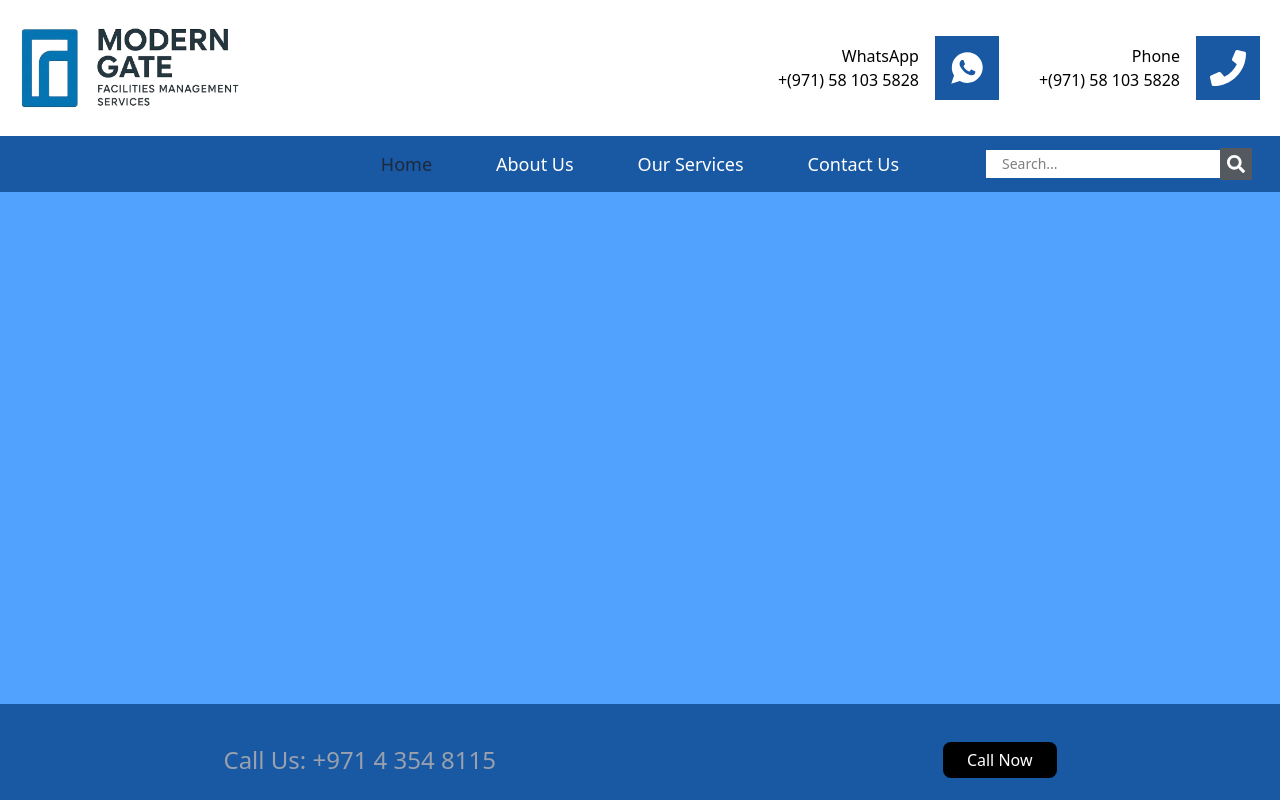
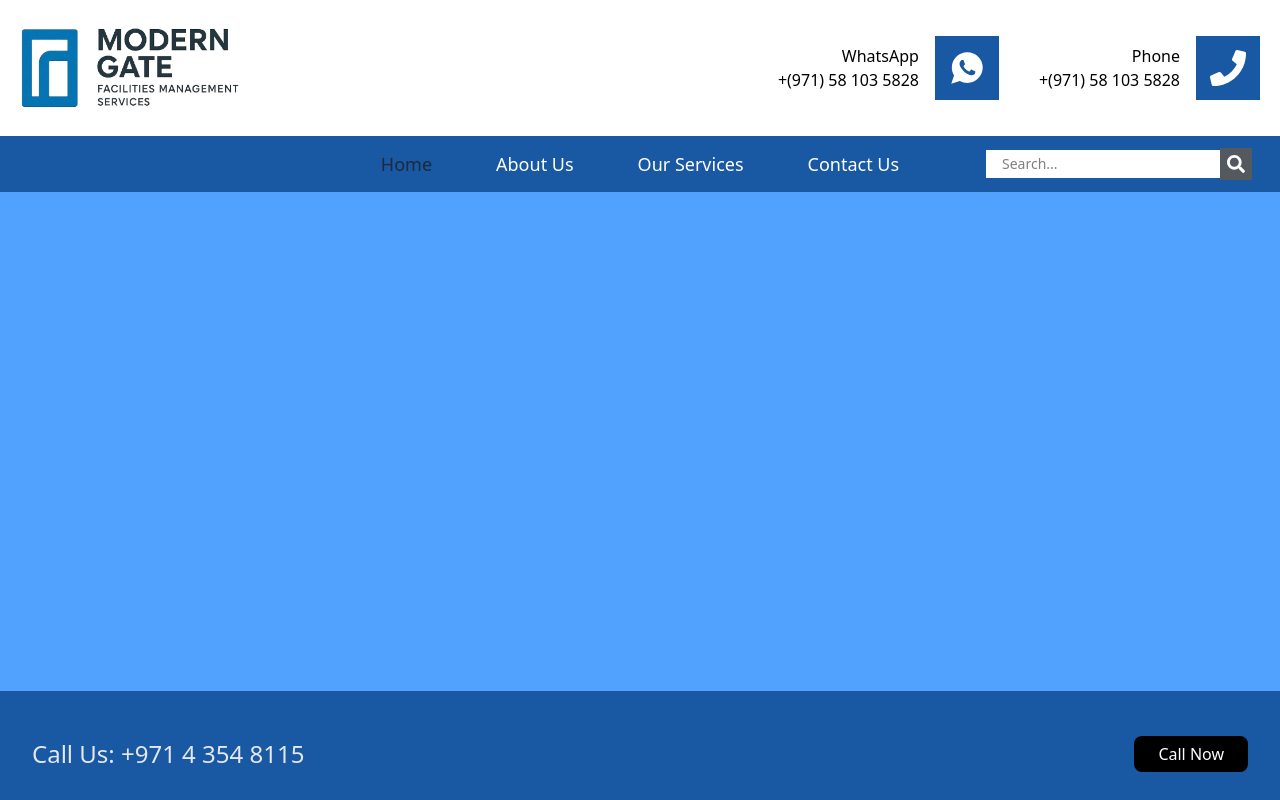
Before and after one commit to AliGhNarm/moderngate, a React (Vite) app: page / in a window 1280 px wide. Shown: the top 800 px of the page. Built offline with nearby package versions, Linux system fonts and the light colour scheme.

Commit message:
fix something

```diff
--- a/src/components/Hero.jsx
+++ b/src/components/Hero.jsx
@@ -1,15 +1,49 @@
+// import React from "react";
+
+// const Hero = () => {
+//   return (
+//     <section className="md:h-[78vh] h-[37vh] md:w-full w-full  ">
+//       <div className="banner md:h-[82%] h-[82%] w-full bg-blue-400"></div>
+//       <div className="banner md:h-[18%] h-[7vh] md:flex items-center flex justify-around py-2.5  w-full bg-primary">
+//         <div className="text-gray-400 text-2xl font-medium">
+//           <a href="tel:+971 4 354 8115">Call Us: +971 4 354 8115</a>
+//         </div>
+//         <button className="px-6 py-1.5 bg-black text-white rounded-lg hover:bg-black/80 cursor-pointer">
+//           <a href="tel:+971 4 354 8115">Call Now</a>
+//         </button>
+//       </div>
+//     </section>
+//   );
+// };
+
+// export default Hero;
+
 import React from "react";
 
 const Hero = () => {
   return (
-    <section className="md:h-[78vh] h-[37vh] md:w-full w-full  ">
-      <div className="banner md:h-[82%] h-[82%] w-full bg-blue-400"></div>
-      <div className="banner md:h-[18%] h-[7vh] md:flex items-center flex justify-around py-2.5  w-full bg-primary">
-        <div className="text-gray-400 text-2xl font-medium">
-          <a href="tel:+971 4 354 8115">Call Us: +971 4 354 8115</a>
+    <section className="relative w-full h-[50vh] md:h-[78vh]">
+      {/* Main Banner */}
+      <div className="absolute top-0 left-0 w-full h-[85%] bg-blue-400">
+        {/* You should replace this with your actual banner image */}
+        {/* <img src="/banner.jpg" alt="Banner" className="w-full h-full object-cover" /> */}
+      </div>
+
+      {/* Contact Bar */}
+      <div className="absolute bottom-0 left-0 w-full h-[20%] bg-primary flex  items-center justify-between px-4 md:px-8 py-2">
+        <div className="text-white md:text-gray-200 md:text-2xl font-medium mb-2 md:mb-0 text-center md:text-left">
+          <a
+            href="tel:+97143548115"
+            className="hover:text-white transition-colors"
+          >
+            Call Us: +971 4 354 8115
+          </a>
         </div>
-        <button className="px-6 py-1.5 bg-black text-white rounded-lg hover:bg-black/80 cursor-pointer">
-          <a href="tel:+971 4 354 8115">Call Now</a>
+
+        <button className="px-3 py-1.5 md:px-6 md:py-1.5 bg-black text-white rounded-lg hover:bg-gray-800 transition-colors  md:w-auto text-center">
+          <a href="tel:+97143548115" className="block w-full">
+            Call Now
+          </a>
         </button>
       </div>
     </section>
```
